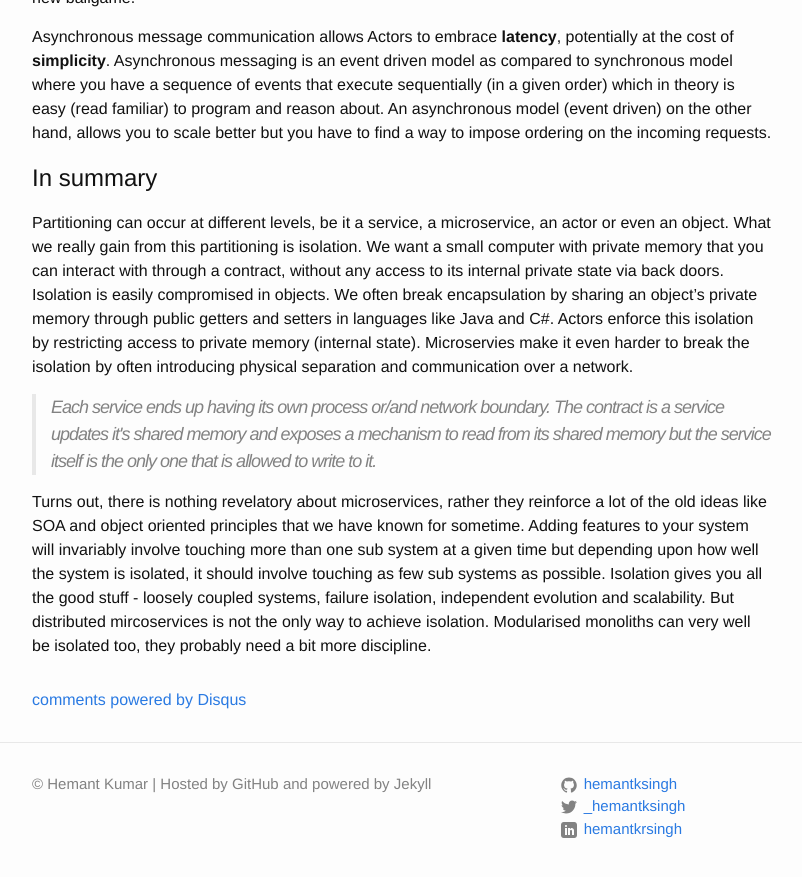
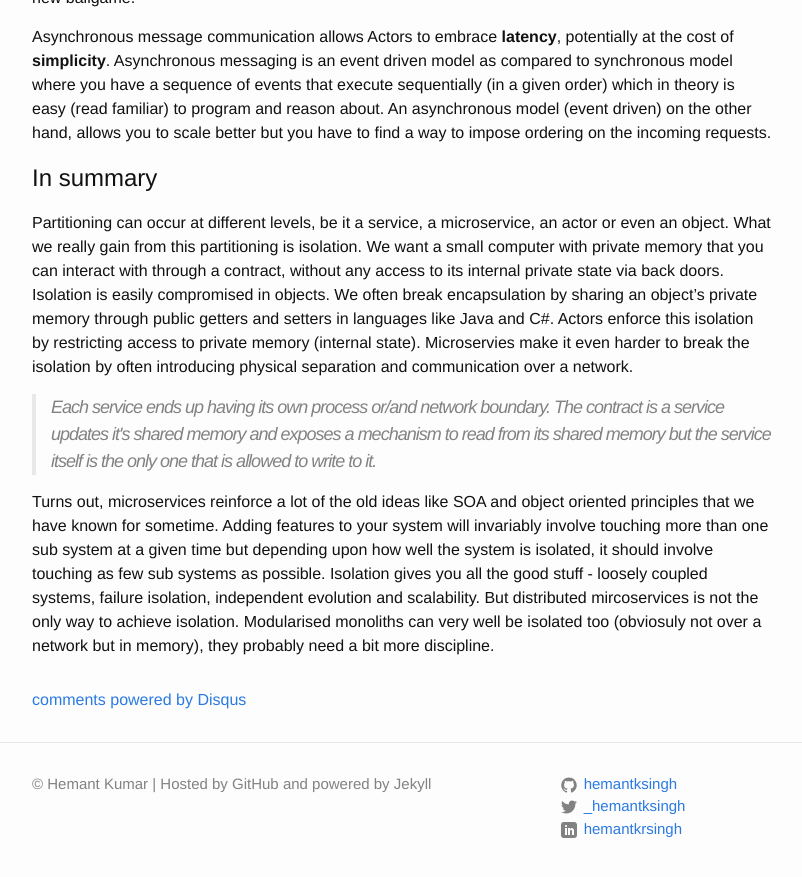
Before and after one commit to hemantksingh/hemantksingh.github.io, a Jekyll site: the page built from _posts/2015-06-23-services-microservices-bounded-context.markdown, in a window 1280 px wide and 900 px high, scrolled down 2538 px. Shown: the top 877 px of the window, without its empty margins (238-1040 px from the left). Built offline with Jekyll 4.4.1, drawn with Linux system fonts in a browser that asks for light colours; comment, search, counter and statistics services are not loaded.

Commit message:
Minor updates

```diff
--- a/_posts/2015-06-23-services-microservices-bounded-context.markdown
+++ b/_posts/2015-06-23-services-microservices-bounded-context.markdown
@@ -37,6 +37,7 @@ An object's private memory provides it the autonomy and  message based communica
 * Usage of a service enforces certain constraints, the incoming messages conform to an expected structure and format.
 
 # What a service is NOT?
+
 * Anything with the word *Service* appended to it does not automatically qualify as a service.
 * A service that has only a function is a function not a service, like calculation, validation (not be confused with DDD's *Domain Services* which is a more granular concept). Making it remotely callable through RPC/SOAP still does not make it a service.
 * A service that only has data is a database not a service. Doing CRUD through REST over HTTP does not change that.
@@ -48,14 +49,16 @@ Philip Kruchten’s 4+1 [Architecture View Model](https://en.wikipedia.org/wiki/
 Defining services involves breaking an overall system into smaller isolated sub systems so that adding features to the overall system requires touching as few sub systems as possible. This decomposition can be at the `logical level` (business capabilities - the reason for something to exist), `component level` (dlls, jars, source code repos), `process level` (web app, http endpoints) or the `physical level` (machines, hosts). **Bounded context** in DDD terminology focuses on the logical separation whereas **Microservice** focuses on the physical separation. The idea of slicing up your system into manageable chunks is the key here.
 
 # What is an Actor?
+
 Actors is another decomposition model that allows dividing a system into smaller isolated tasks or actors that can run concurrently. Traditional approaches to concurrency are based on synchronizing shared mutable state which is difficult to get right, as it often involves locking and coordination. Wouldn't it be better not having to deal with coordinating threads, synchronization and locks? Actors achieve this by avoiding shared state and only mutating internal private state between processing messages. When there are no shared state mutations, synchronization and locking are no more required. When an actor wants to communicate with another actor, it sends a message rather than contacting it directly, all messaging being asynchronous. Apart from concurrency and performance gains there are other benefits with the actor based approach like hot code replacements but asynchronous programming is a whole new ballgame.
 
 Asynchronous message communication allows Actors to embrace **latency**, potentially at the cost of **simplicity**. Asynchronous messaging is an event driven model as compared to synchronous model where you have a sequence of events that execute sequentially (in a given order) which in theory is easy (read familiar) to program and reason about.
 An asynchronous model (event driven) on the other hand, allows you to scale better but you have to find a way to impose ordering on the incoming requests.
 
 # In summary
+
 Partitioning can occur at different levels, be it a service, a microservice, an actor or even an object. What we really gain from this partitioning is isolation. We want a small computer with private memory that you can interact with through a contract, without any access to its internal private state via  back doors. Isolation is easily compromised in objects. We often break encapsulation by sharing an object's private memory through public getters and setters in languages like Java and C#. Actors enforce this isolation by restricting access to private memory (internal state). Microservies make it even harder to break the isolation by often introducing physical separation and communication over a network.
 
 <blockquote>Each service ends up having its own process or/and network boundary. The contract is a service updates it's shared memory and exposes a mechanism to read from its shared memory but the service itself is the only one that is allowed to write to it.</blockquote>
 
-Turns out, there is nothing revelatory about microservices, rather they reinforce a lot of the old ideas like SOA and object oriented principles that we have known for sometime. Adding features to your system will invariably involve touching more than one sub system at a given time but depending upon how well the system is isolated, it should involve touching as few sub systems as possible. Isolation gives you all the good stuff - loosely coupled systems, failure isolation, independent evolution and scalability. But distributed mircoservices is not the only way to achieve isolation. Modularised monoliths can very well be isolated too, they probably need a bit more discipline.
+Turns out, microservices reinforce a lot of the old ideas like SOA and object oriented principles that we have known for sometime. Adding features to your system will invariably involve touching more than one sub system at a given time but depending upon how well the system is isolated, it should involve touching as few sub systems as possible. Isolation gives you all the good stuff - loosely coupled systems, failure isolation, independent evolution and scalability. But distributed mircoservices is not the only way to achieve isolation. Modularised monoliths can very well be isolated too (obviosuly not over a network but in memory), they probably need a bit more discipline.
--- a/_posts/2018-08-11-securing-rest-apis.markdown
+++ b/_posts/2018-08-11-securing-rest-apis.markdown
@@ -38,7 +38,7 @@ You share the same secret key between sender and receiver to encrypt and decrypt
 
 ### Asymmetric (Public key cryptography)
 
-Different key is used between sender and receiver to encrypt and decrypt the message, which gets us around the shared key issue we came across in symmetric key cryptography. In order to solve the first secure communication problem mentioned above, when encrypting, you use the **receiver's public key** to write (encrypt) the message and the receiver uses **their private key** to read (decrypt) the message. This establishes **confidentiality** of the message.
+Different key is used between sender and receiver to encrypt and decrypt the message. This gets us beyond the shared key issue in symmetric key cryptography. In order to solve the first secure communication problem mentioned above, when encrypting, you use the **receiver's public key** to write (encrypt) the message and the receiver uses **their private key** to read (decrypt) the message. This establishes **confidentiality** of the message.
 
 ![end-to-end-encryption.png](../assets/end-to-end-encryption.png "End to End Encryption")
 
```
